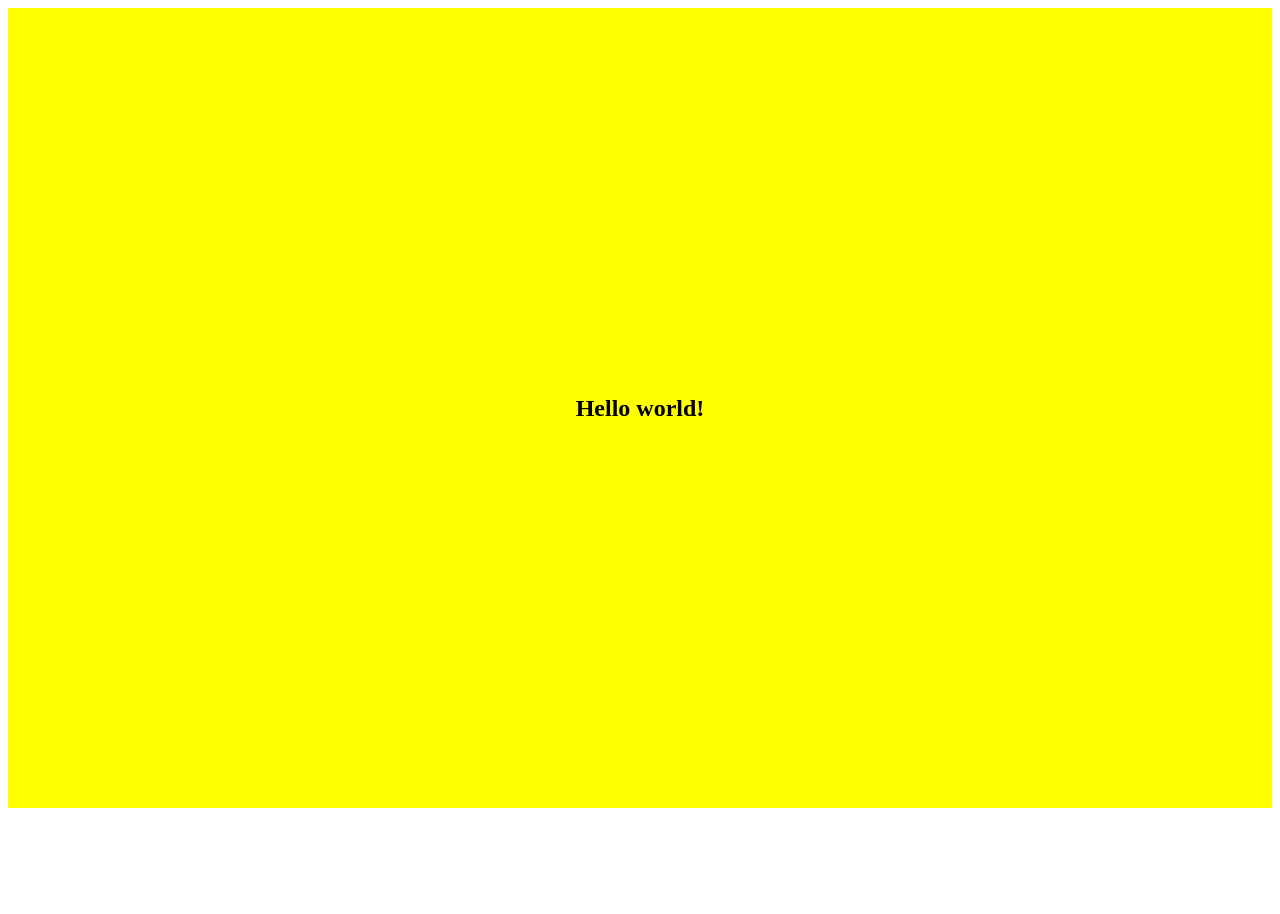
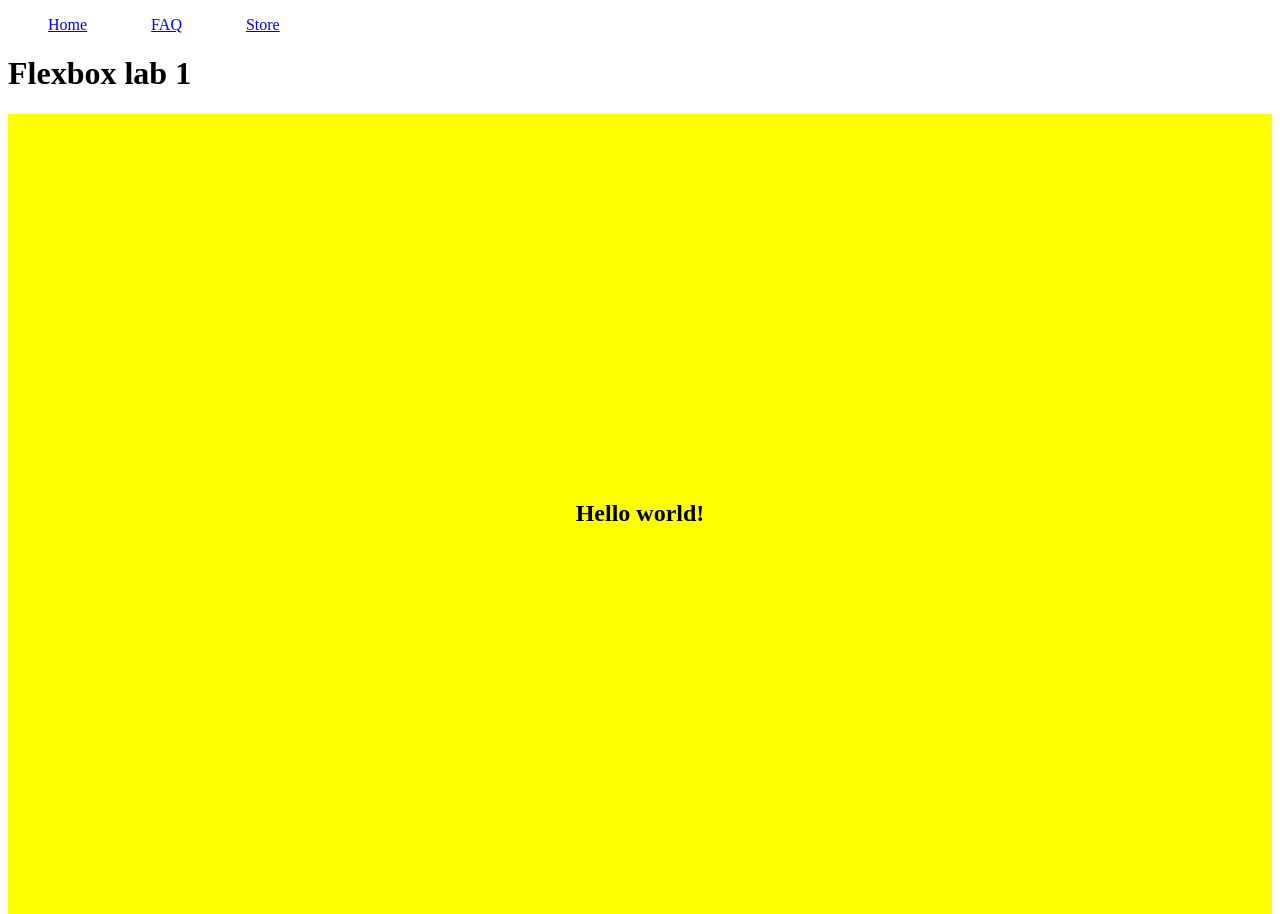
Before and after one commit to amyalpaca/Flexbox-Labs, a plain HTML site: page html/flexbox1.html in a window 1280 px wide. Before the commit the page ends 808 px from the top, so only its background shows below. Drawn offline with Linux system fonts and the light colour scheme.

Commit message:
added navigation bar

```diff
--- a/css/style1.css
+++ b/css/style1.css
@@ -9,3 +9,10 @@ main {
     justify-content: center;
     align-items: center;
 }
+
+nav ul {
+    display: flex;
+    flex-direction: row;
+    gap: 64px;
+    list-style-type: none;
+}
--- a/html/flexbox1.html
+++ b/html/flexbox1.html
@@ -6,7 +6,15 @@
     <title>Document</title>
     <link rel="stylesheet" type="text/css" href="../css/style1.css">
 </head>
+<nav>
+    <ul>
+        <li><a href="flexbox1.html">Home</a></li>
+        <li><a href="../index.html">FAQ</a></li>
+        <li><a href="https://docs.google.com/document/d/1k3bElJezYxp3l05UnqQAFLAYDAniDjw_-fLQUqpYr4Y/edit?tab=t.0#heading=h.rd4hqwws79a0">Store</a></li>
+    </ul>
+</nav>
 <body>
+    <h1>Flexbox lab 1</h1>
     <main>
         <h2>Hello world!</h2>
     </main>
```
